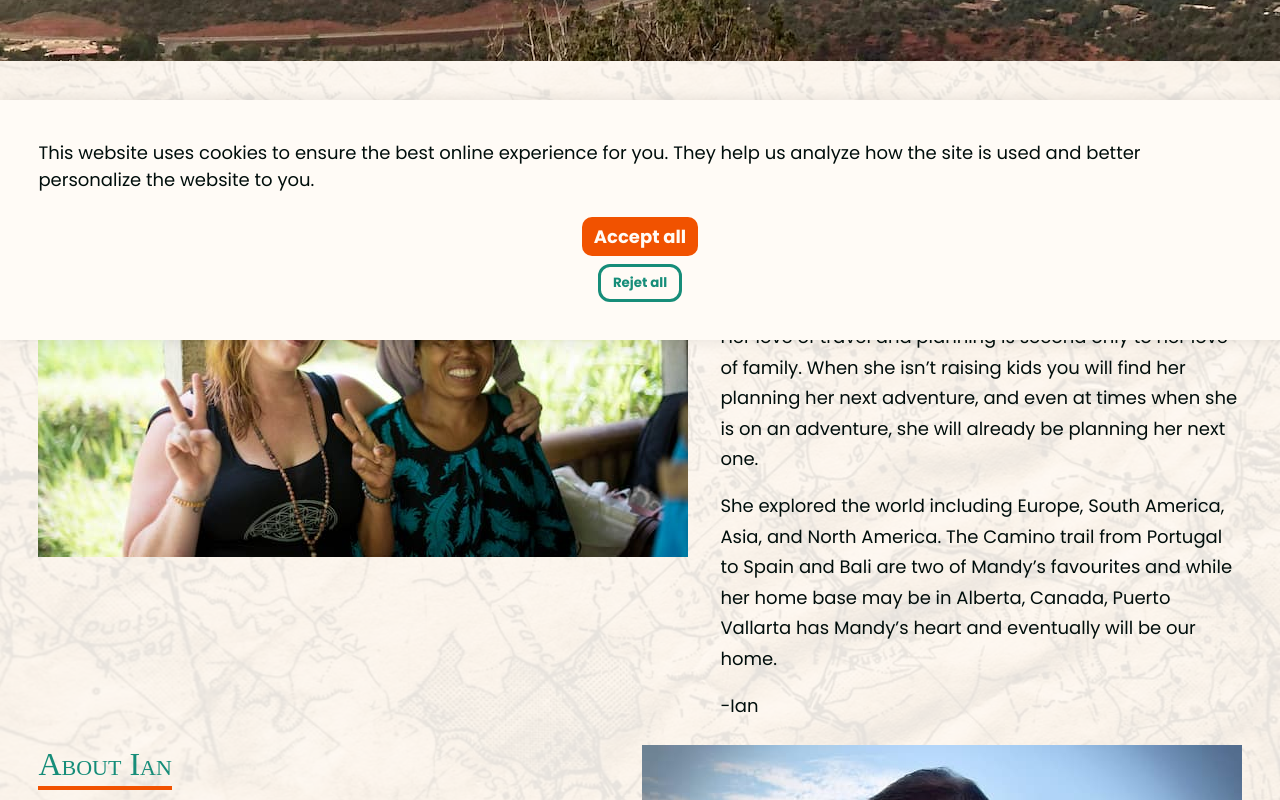
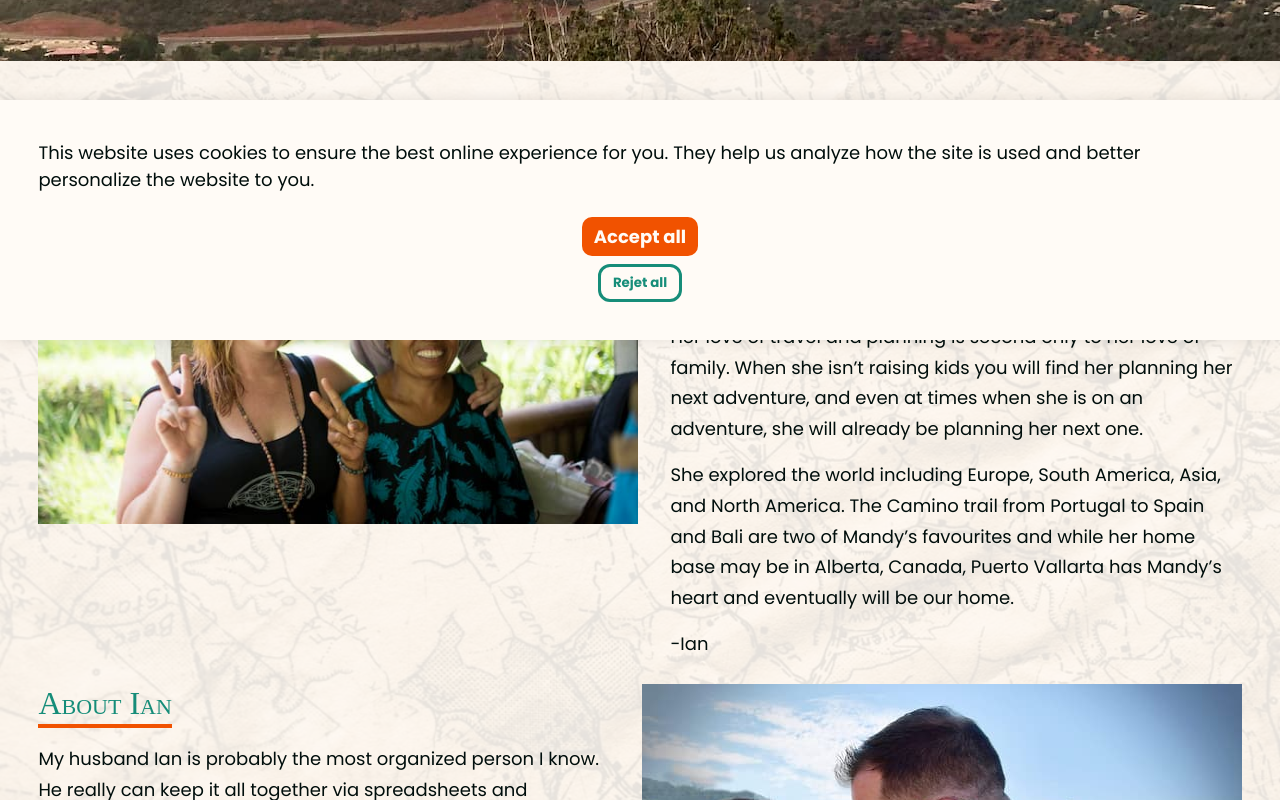
Before and after one commit to katelyngrimoldby/the-travel-enablers, a Next.js app: page /about in a window 1280 px wide. Shown: the part 460-1260 px from the top of the page. Built offline with nearby package versions, Linux system fonts and the light colour scheme; a web font is replaced by a local one.

Commit message:
Refactor code for new image component

```diff
--- a/styles/about.module.scss
+++ b/styles/about.module.scss
@@ -8,8 +8,9 @@
       color: v.$teal;
     }
   }
-  .imgWrapper {
-    position: relative;
+  .img {
+    width: 100%;
+    height: auto;
     margin-bottom: 1.5rem;
     max-width: 600px;
   }
```
